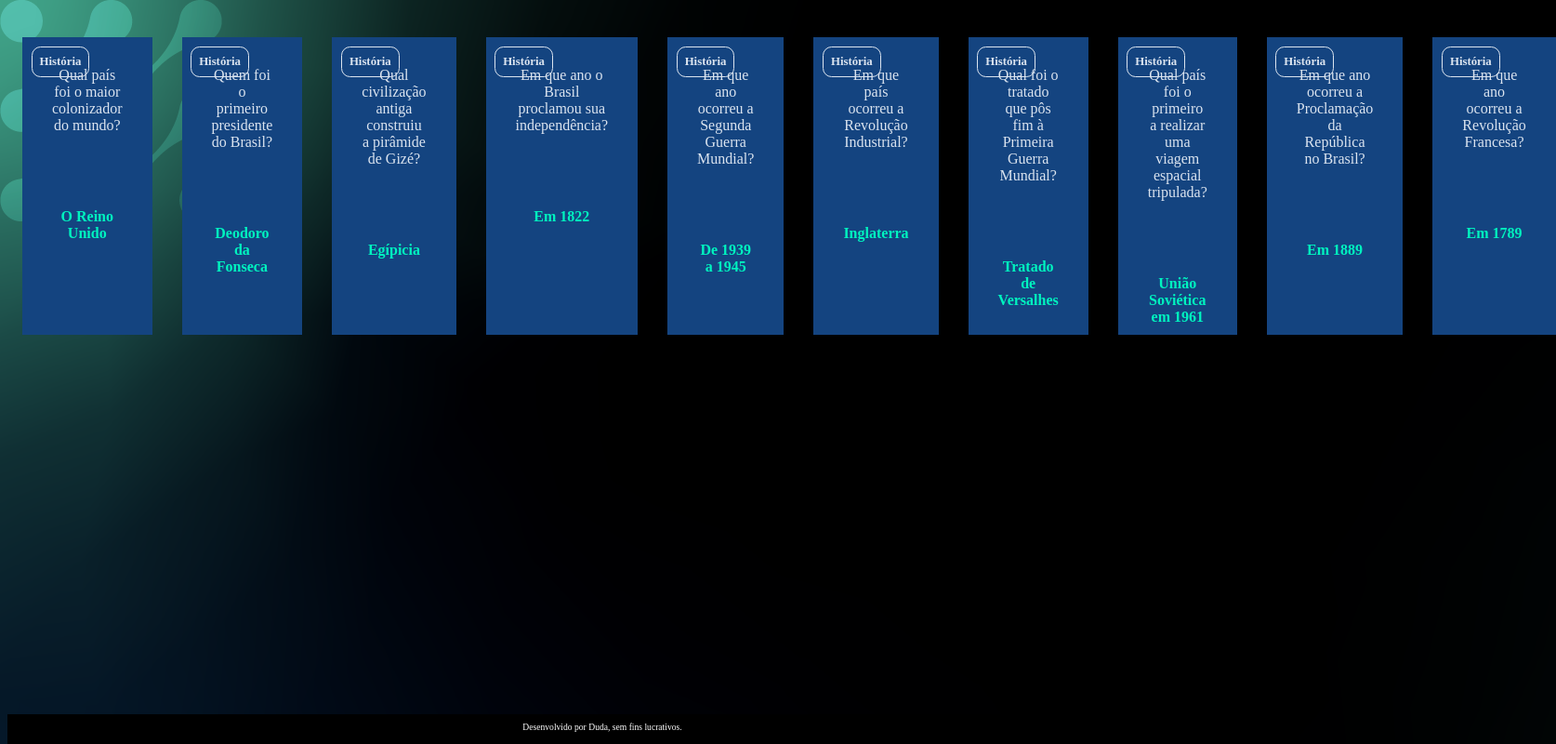
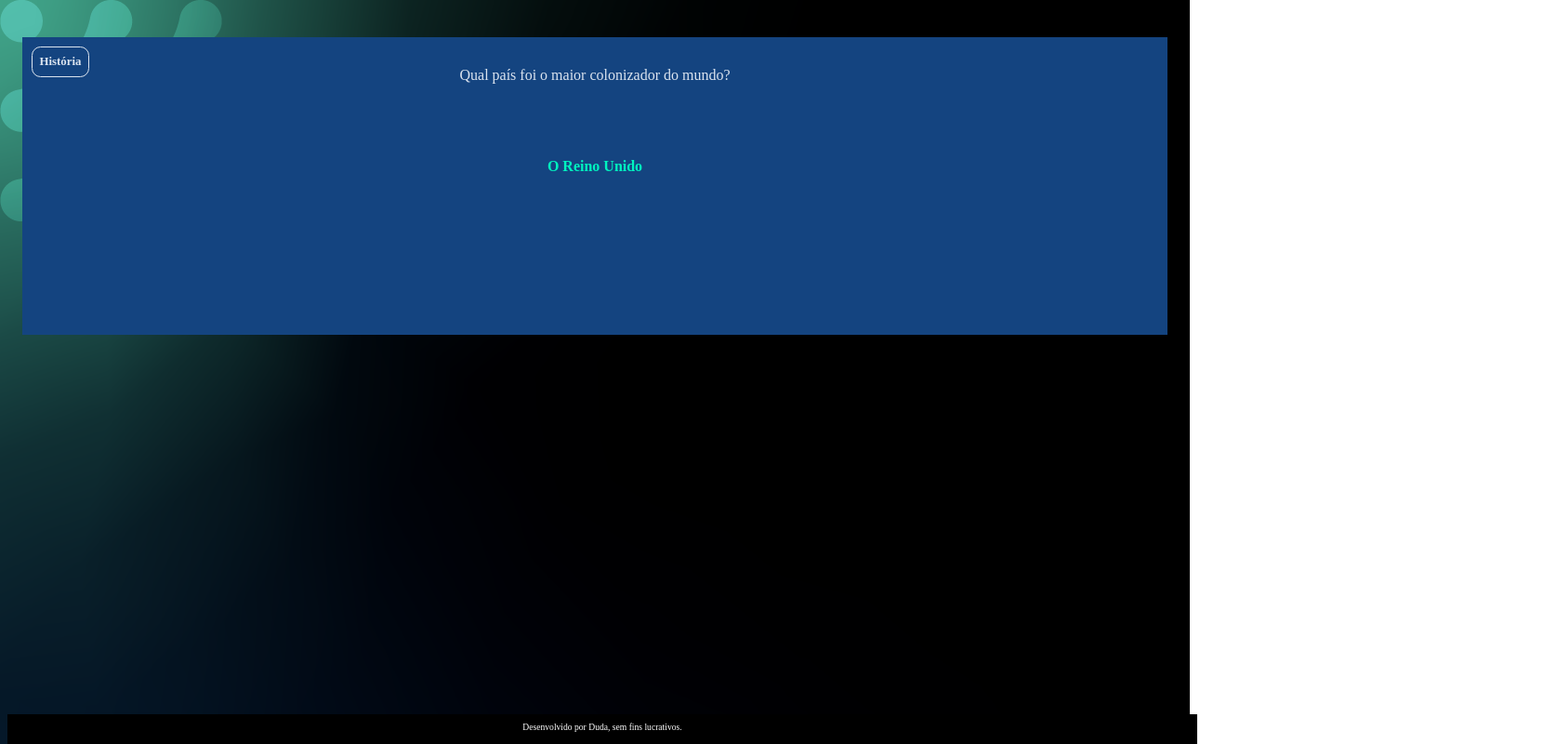
Before and after one commit to dudaclaudino7/flashcard, a plain HTML site: page index.html in a window 1280 px wide. Shown: the whole page at 93% size, 1674 px wide, since content can reach past the window. Drawn offline with Linux system fonts and the light colour scheme; a web font is replaced by a local one.

Commit message:
Add files via upload

```diff
--- a/index.html
+++ b/index.html
@@ -25,110 +25,6 @@
                     <div class="cartao__conteudo__resposta">
                         <p>O Reino Unido</p>
             </article>
-
-            <article class="cartao">
-                <div class="cartao__conteudo">
-                    <h3>História</h3>
-                    <div class="cartao__conteudo__pergunta">
-                        <p> Quem foi o primeiro presidente do Brasil?</p>
-                    </div>
-                    <div class="cartao__conteudo__resposta">
-                        <p>Deodoro da Fonseca</p>
-            </article>
-            <article class="cartao">
-                <div class="cartao__conteudo">
-                    <h3>História</h3>
-                    <div class="cartao__conteudo__pergunta">
-                        <p>Qual civilização antiga construiu a pirâmide de Gizé? </p>
-                    </div>
-                    <div class="cartao__conteudo__resposta">
-                    <p>Egípicia</p>
-                    </div>
-            </article>
-            <article class="cartao">
-                <div class="cartao__conteudo">
-                    <h3>História</h3>
-                    <div class="cartao__conteudo__pergunta">
-                        <p> Em que ano o Brasil proclamou sua independência?</p>
-                    </div>
-                    <div class="cartao__conteudo__resposta">
-                        <p>Em 1822</p>
-            </article>
-            <article class="cartao">
-                <div class="cartao__conteudo">
-                    <h3>História</h3>
-                    <div class="cartao__conteudo__pergunta">
-                        <p> Em que ano ocorreu a Segunda Guerra Mundial? </p>
-                    </div>
-                    <div class="cartao__conteudo__resposta">
-                        <p> De 1939 a 1945</p>
-            </article>
-
-            <article class="cartao">
-                <div class="cartao__conteudo">
-                    <h3>História</h3>
-                    <div class="cartao__conteudo__pergunta">
-                        <p> Em que país ocorreu a Revolução Industrial? </p>
-                    </div>
-                    <div class="cartao__conteudo__resposta">
-                        <p> Inglaterra</p>
-            </article>
-            <article class="cartao">
-                <div class="cartao__conteudo">
-                    <h3>História</h3>
-                    <div class="cartao__conteudo__pergunta">
-                        <p> Qual foi o tratado que pôs fim à
-                            Primeira Guerra Mundial? </p>
-                    </div>
-                    <div class="cartao__conteudo__resposta">
-                        <p> Tratado de Versalhes</p>
-            </article>
-            <article class="cartao">
-                <div class="cartao__conteudo">
-                    <h3>História</h3>
-                    <div class="cartao__conteudo__pergunta">
-                        <p> Qual país foi o
-                            primeiro a
-                            realizar uma
-                            viagem espacial
-                            tripulada? </p>
-                    </div>
-                    <div class="cartao__conteudo__resposta">
-                        <p> União Soviética
-                            em 1961</p>
-            </article>
-            <article class="cartao">
-                <div class="cartao__conteudo">
-                    <h3>História
-                    </h3>
-                    <div class="cartao__conteudo__pergunta">
-                        <p> Em que ano ocorreu a Proclamação da República no Brasil?
-                        </p>
-                    </div>
-                    <div class="cartao__conteudo__resposta">
-                        <p> Em 1889
-                        </p>
-            </article>
-
-
-            <article class="cartao">
-                <div class="cartao__conteudo">
-                    <h3>História
-                    </h3>
-                    <div class="cartao__conteudo__pergunta">
-                        <p> Em que ano ocorreu a Revolução Francesa?
-                        </p>
-                    </div>
-                    <div class="cartao__conteudo__resposta">
-                        <p> Em 1789
-                        </p>
-            </article>
-
-
-
-
-
-
         </section>
     </main>
 </body>
```
